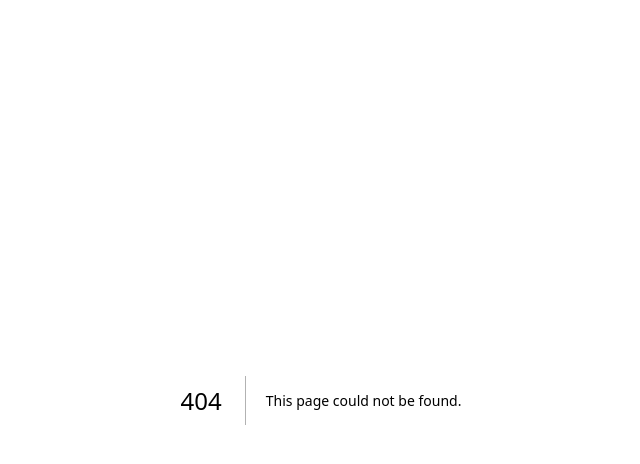
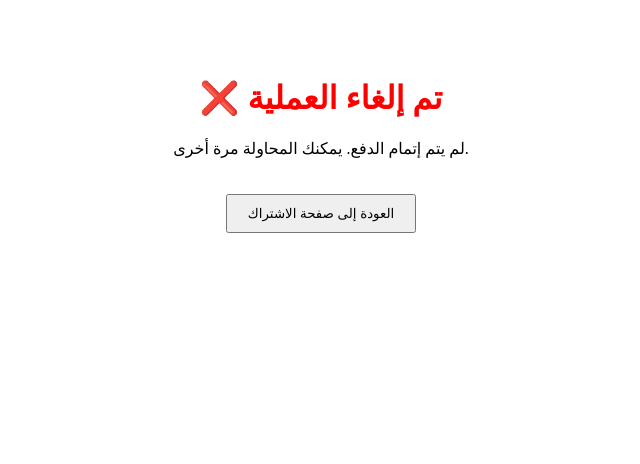
Before and after one commit to alkasm1/Rqeeb-web, a Next.js app: page /cancel in a window 1280 px wide. Before the commit this address had no page. Shown: the top 464 px of the page, without its empty margins (319-959 px from the left). Built offline with nearby package versions, Linux system fonts and the light colour scheme.

Commit message:
Create cancel.tsx

```diff
--- /dev/null
+++ b/pages/cancel.tsx
@@ -0,0 +1,15 @@
+import Link from 'next/link';
+
+export default function CancelPage() {
+  return (
+    <div style={{ textAlign: 'center', padding: '50px' }}>
+      <h1 style={{ fontSize: '2rem', color: 'red' }}>❌ تم إلغاء العملية</h1>
+      <p>لم يتم إتمام الدفع. يمكنك المحاولة مرة أخرى.</p>
+      <Link href="/pricing">
+        <button style={{ marginTop: '20px', padding: '10px 20px' }}>
+          العودة إلى صفحة الاشتراك
+        </button>
+      </Link>
+    </div>
+  );
+}
```
